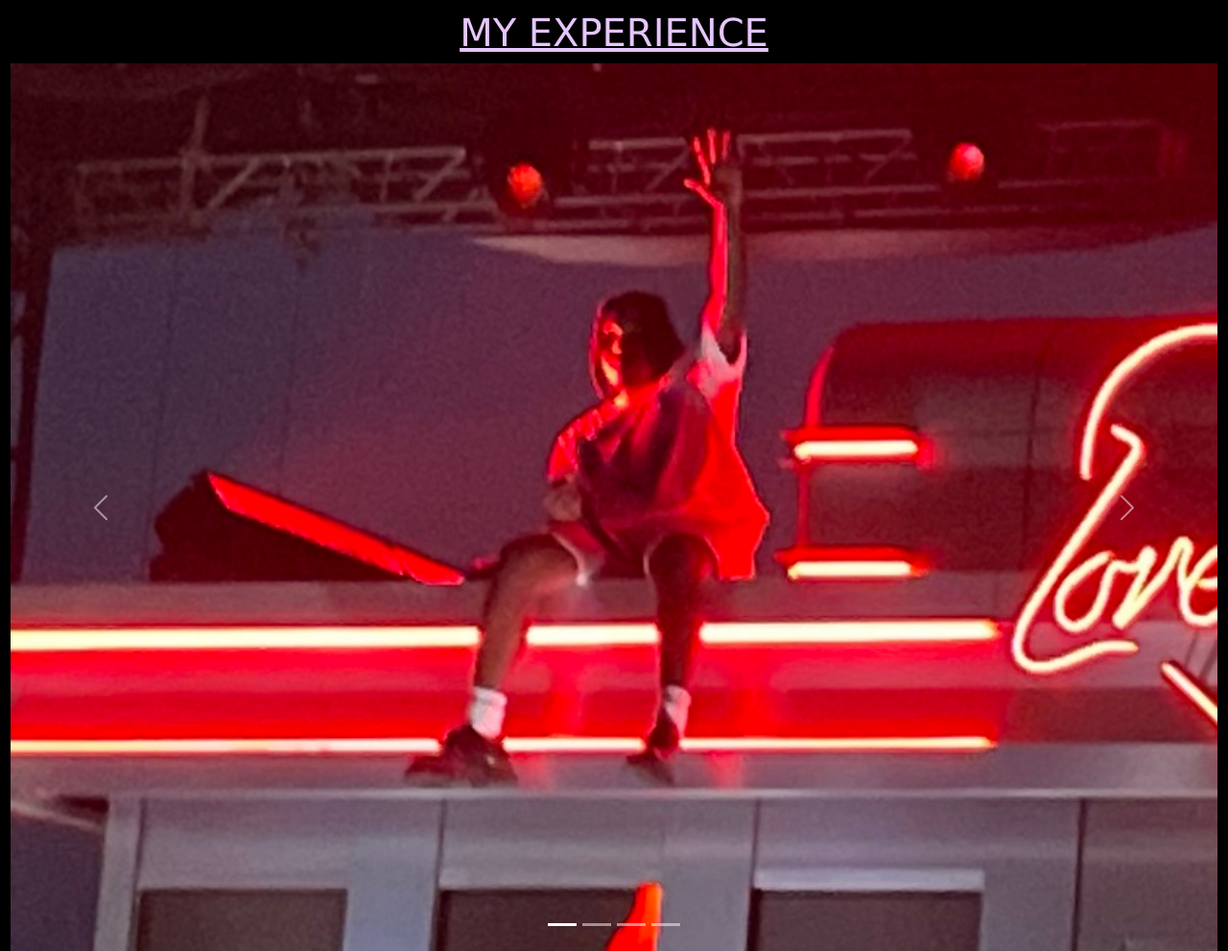
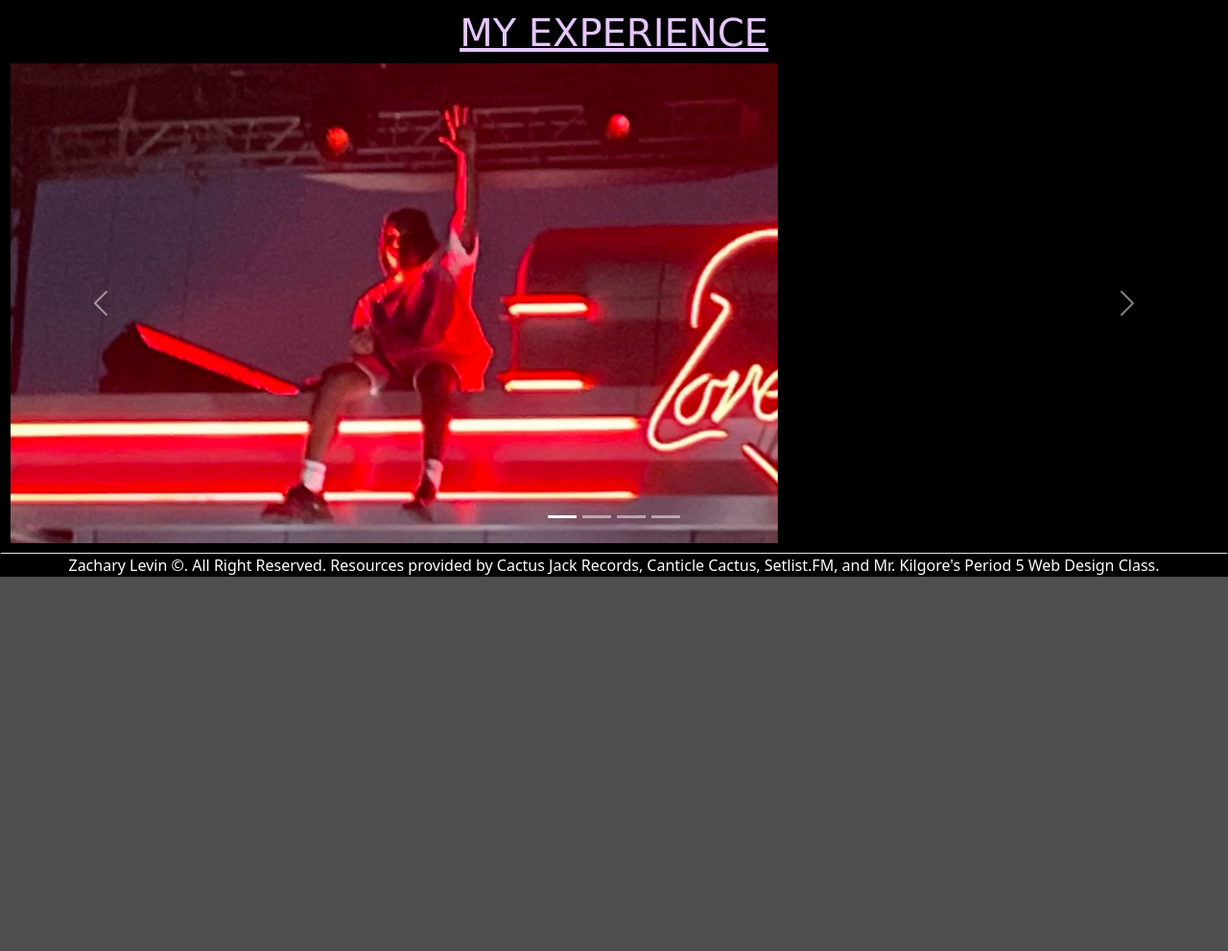
Before and after one commit to zlevin1228/Summertainment, a plain HTML site: page index.html in a window 1280 px wide. Shown: the part 5342-6333 px from the top of the page at 96% size. After the commit the page ends 5993 px from the top, so only its background shows below. Drawn offline with nearby package versions, Linux system fonts and the light colour scheme.

Commit message:
added footer and edited size of carousel

```diff
--- a/index.html
+++ b/index.html
@@ -183,7 +183,7 @@
             </ul>
             <a class="info3"
               href="https://www.setlist.fm/stats/average-setlist/don-toliver-23c8342b.html?tour=3bdfd8c4">The average
-              setlist can be viewed here.</a>
+              setlist can be viewed here.</a> <!--Setlist.FM used as a resource.-->
             </p>
           </div>
           <div class="col-6">
@@ -205,7 +205,7 @@
               <button type="button" data-bs-target="#carouselExampleIndicators" data-bs-slide-to="2" aria-label="Slide 3"></button>
               <button type="button" data-bs-target="#carouselExampleIndicators" data-bs-slide-to="3" aria-label="Slide 4"></button>
             </div>
-            <div class="carousel-inner">
+            <div class="carousel-inner" id="images">
               <div class="carousel-item active">
                 <img src="Images/concert.jpeg" class="d-block w-100" alt="Don Toliver sitting at concert">
               </div>
@@ -237,6 +237,7 @@
         </div>
       </div>
     </div>
+    <footer class="text-center text-white bg-black">Zachary Levin ©. All Right Reserved. Resources provided by Cactus Jack Records, Canticle Cactus, Setlist.FM, and Mr. Kilgore's Period 5 Web Design Class.</footer>
   </div>
 
 
--- a/style.css
+++ b/style.css
@@ -114,3 +114,15 @@ h1.header4 {
 .border {
   border-radius: 2px;
 }
+
+#images {
+  max-height: 500px;
+  max-width: 800px;
+  align-items: center;
+  justify-content: center;
+}
+
+footer {
+  margin-top: auto;
+
+}
```
